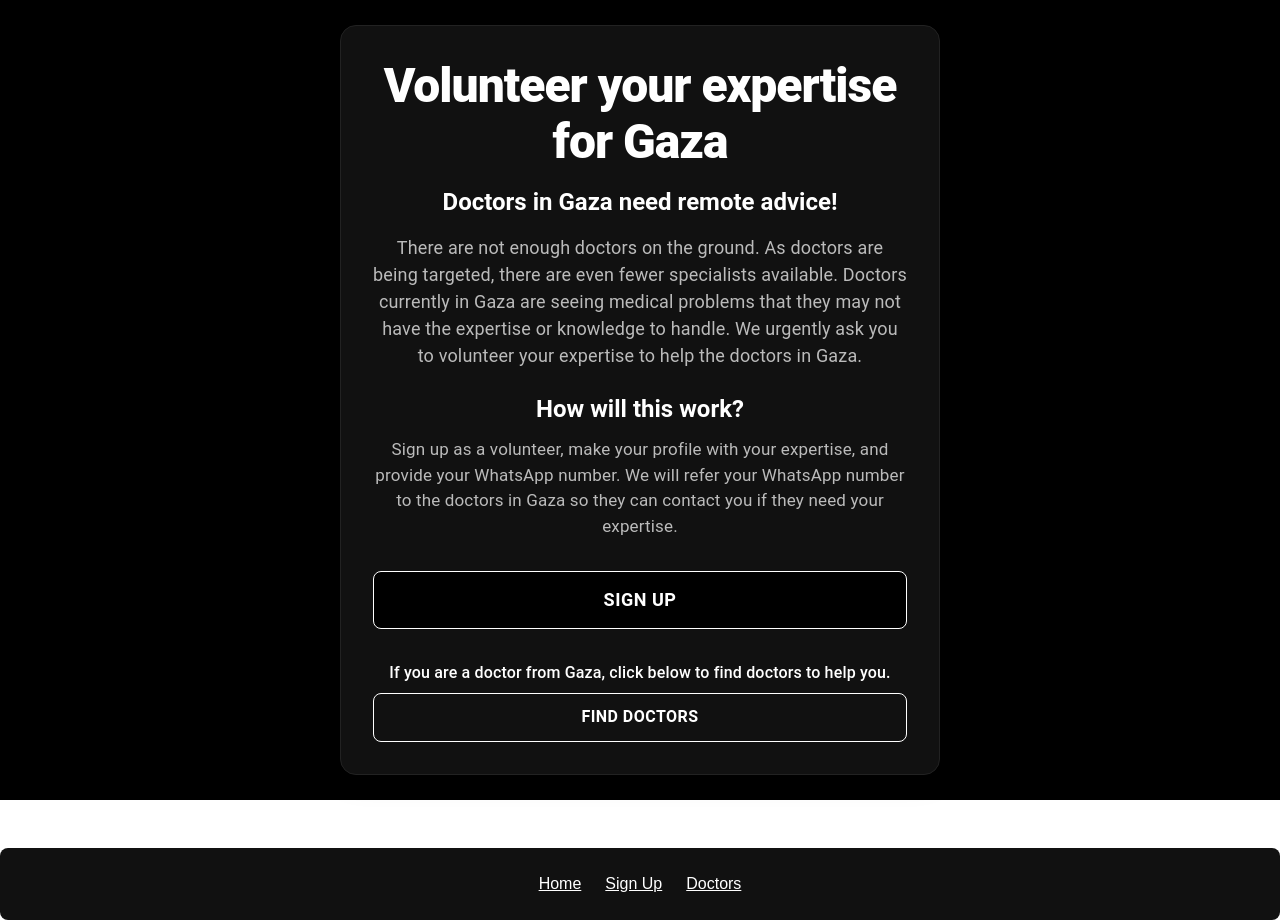
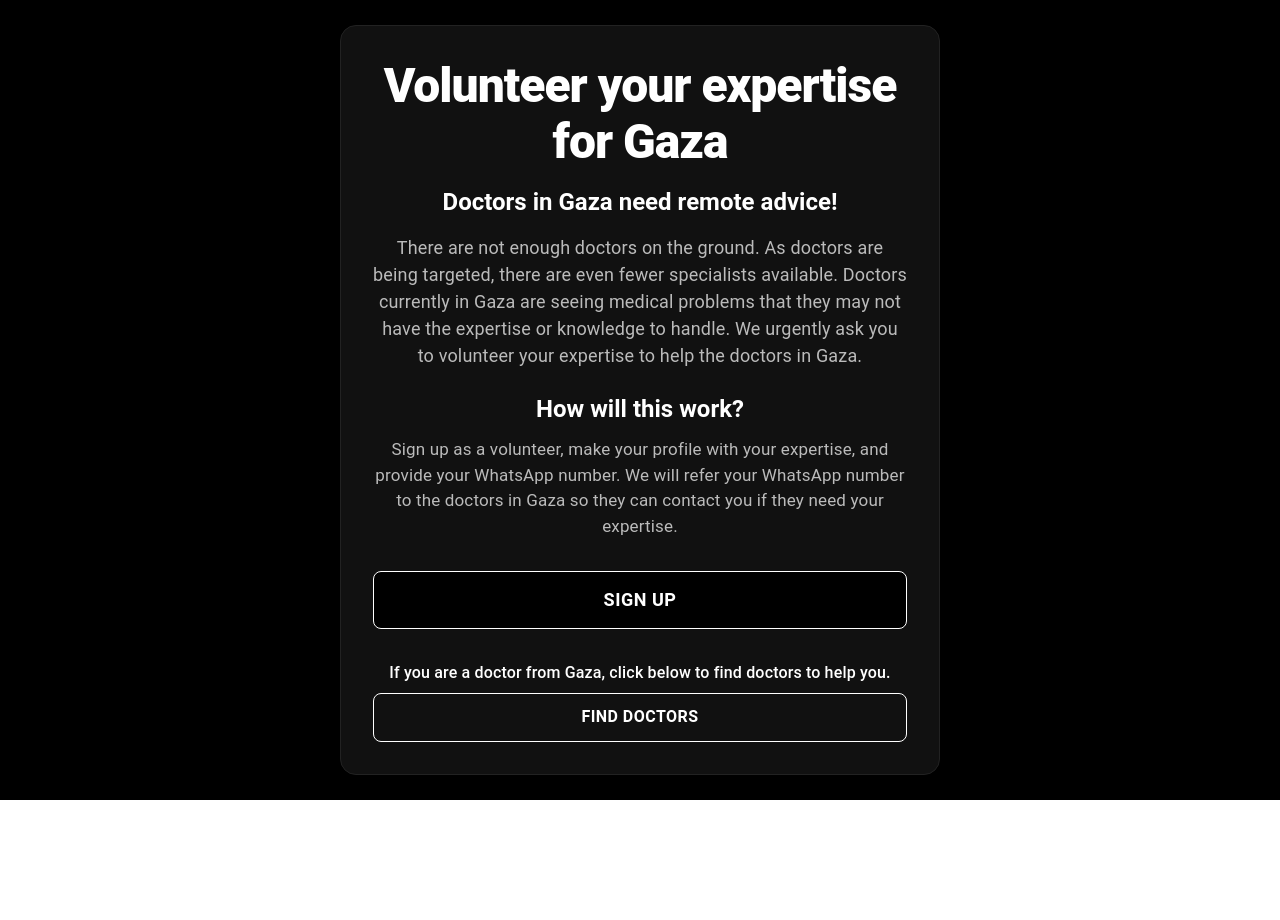
Before and after one commit to Arif-Karim/global_clinic, a Next.js app: page / in a window 1280 px wide. After the commit the page ends 800 px from the top, so only its background shows below. Built offline with nearby package versions, Linux system fonts and the light colour scheme.

Commit message:
remove footer

```diff
--- a/app/layout.tsx
+++ b/app/layout.tsx
@@ -1,7 +1,6 @@
 import type { Metadata } from "next";
 import { Geist, Geist_Mono } from "next/font/google";
 import "./globals.css";
-import Link from "next/link";
 
 const geistSans = Geist({
   variable: "--font-geist-sans",
@@ -29,50 +28,6 @@
         className={`${geistSans.variable} ${geistMono.variable} antialiased`}
       >
         {children}
-        <footer>
-          <div
-            style={{
-              marginTop: 48,
-              padding: 24,
-              background: "#111",
-              borderRadius: 8,
-              textAlign: "center",
-            }}
-          >
-            <Link
-              href="/"
-              style={{
-                color: "#fff",
-                marginRight: 24,
-                textDecoration: "underline",
-                fontWeight: 500,
-              }}
-            >
-              Home
-            </Link>
-            <Link
-              href="/signup"
-              style={{
-                color: "#fff",
-                marginRight: 24,
-                textDecoration: "underline",
-                fontWeight: 500,
-              }}
-            >
-              Sign Up
-            </Link>
-            <Link
-              href="/doctors"
-              style={{
-                color: "#fff",
-                textDecoration: "underline",
-                fontWeight: 500,
-              }}
-            >
-              Doctors
-            </Link>
-          </div>
-        </footer>
       </body>
     </html>
   );
```
